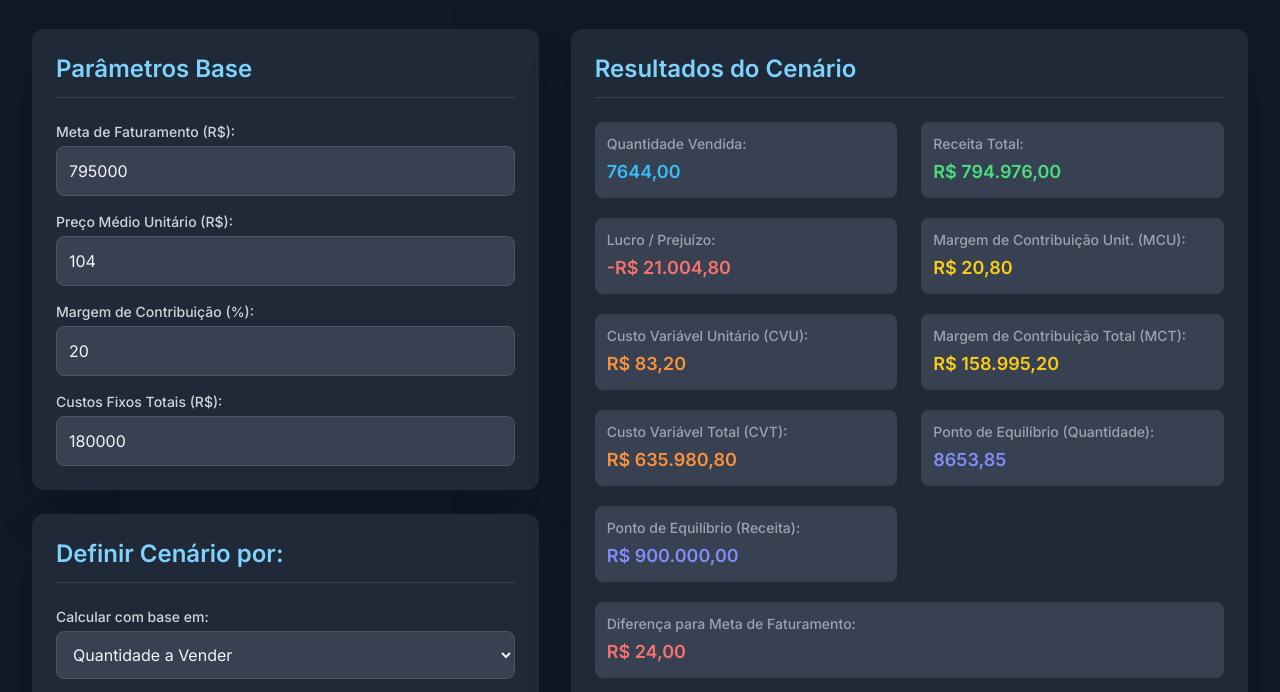
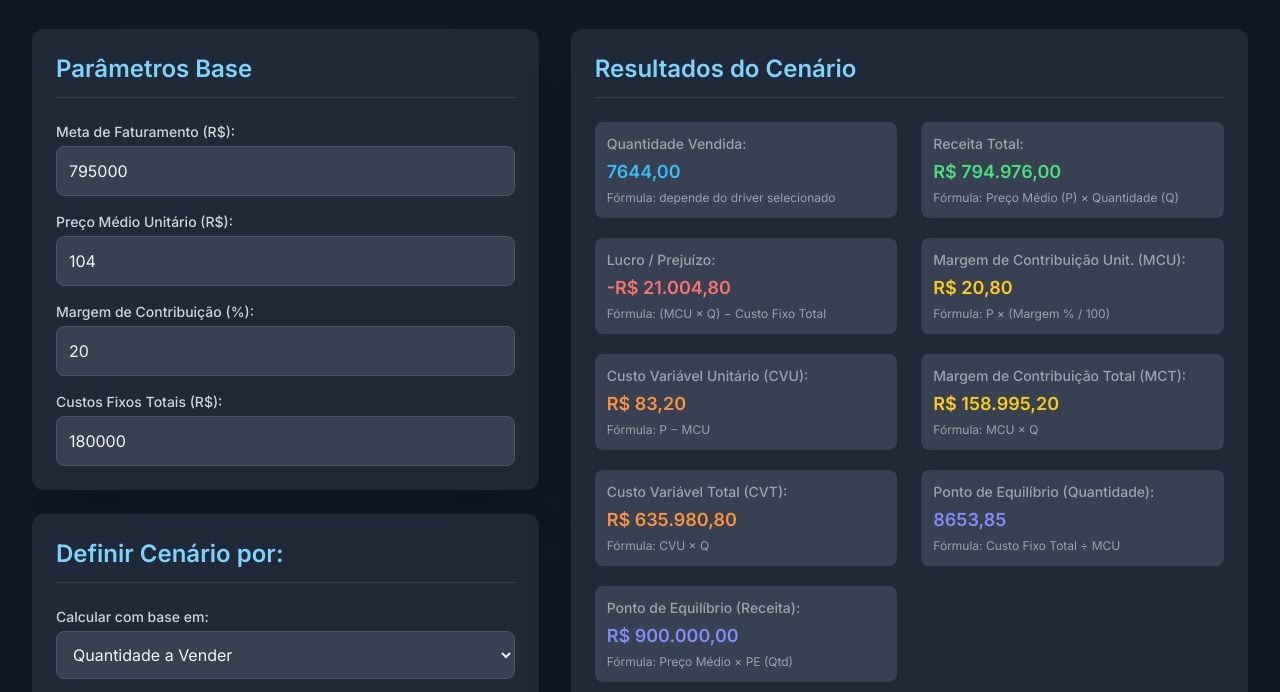
Before and after one commit to peixotooo/simulador, a plain HTML site: page index.html in a window 1280 px wide. Shown: the part 107-799 px from the top of the page. Drawn offline with nearby package versions, Linux system fonts and the light colour scheme.

Commit message:
Adiciona formulas dos indicadores

```diff
--- a/index.html
+++ b/index.html
@@ -103,42 +103,52 @@
                     <div class="p-3 bg-gray-700 rounded-lg">
                         <span class="font-medium text-gray-400 block mb-1">Quantidade Vendida:</span>
                         <span id="outputQuantidade" class="text-lg font-semibold text-sky-400"></span>
+                        <span class="block text-xs text-gray-400 mt-1">Fórmula: depende do driver selecionado</span>
                     </div>
                     <div class="p-3 bg-gray-700 rounded-lg">
                         <span class="font-medium text-gray-400 block mb-1">Receita Total:</span>
                         <span id="outputReceitaTotal" class="text-lg font-semibold text-green-400"></span>
+                        <span class="block text-xs text-gray-400 mt-1">Fórmula: Preço Médio (P) × Quantidade (Q)</span>
                     </div>
                     <div class="p-3 bg-gray-700 rounded-lg">
                         <span class="font-medium text-gray-400 block mb-1">Lucro / Prejuízo:</span>
                         <span id="outputLucro" class="text-lg font-semibold"></span> <!-- Cor dinâmica no JS -->
+                        <span class="block text-xs text-gray-400 mt-1">Fórmula: (MCU × Q) − Custo Fixo Total</span>
                     </div>
                      <div class="p-3 bg-gray-700 rounded-lg">
                         <span class="font-medium text-gray-400 block mb-1">Margem de Contribuição Unit. (MCU):</span>
                         <span id="outputMCU" class="text-lg font-semibold text-yellow-400"></span>
+                        <span class="block text-xs text-gray-400 mt-1">Fórmula: P × (Margem % / 100)</span>
                     </div>
                     <div class="p-3 bg-gray-700 rounded-lg">
                         <span class="font-medium text-gray-400 block mb-1">Custo Variável Unitário (CVU):</span>
                         <span id="outputCVU" class="text-lg font-semibold text-orange-400"></span>
+                        <span class="block text-xs text-gray-400 mt-1">Fórmula: P − MCU</span>
                     </div>
                     <div class="p-3 bg-gray-700 rounded-lg">
                         <span class="font-medium text-gray-400 block mb-1">Margem de Contribuição Total (MCT):</span>
                         <span id="outputMCT" class="text-lg font-semibold text-yellow-400"></span>
+                        <span class="block text-xs text-gray-400 mt-1">Fórmula: MCU × Q</span>
                     </div>
                     <div class="p-3 bg-gray-700 rounded-lg">
                         <span class="font-medium text-gray-400 block mb-1">Custo Variável Total (CVT):</span>
                         <span id="outputCVT" class="text-lg font-semibold text-orange-400"></span>
+                        <span class="block text-xs text-gray-400 mt-1">Fórmula: CVU × Q</span>
                     </div>
                     <div class="p-3 bg-gray-700 rounded-lg">
                         <span class="font-medium text-gray-400 block mb-1">Ponto de Equilíbrio (Quantidade):</span>
                         <span id="outputPEQtd" class="text-lg font-semibold text-indigo-400"></span>
+                        <span class="block text-xs text-gray-400 mt-1">Fórmula: Custo Fixo Total ÷ MCU</span>
                     </div>
                     <div class="p-3 bg-gray-700 rounded-lg">
                         <span class="font-medium text-gray-400 block mb-1">Ponto de Equilíbrio (Receita):</span>
                         <span id="outputPEReceita" class="text-lg font-semibold text-indigo-400"></span>
+                        <span class="block text-xs text-gray-400 mt-1">Fórmula: Preço Médio × PE (Qtd)</span>
                     </div>
                     <div id="outputDiffMetaContainer" class="p-3 bg-gray-700 rounded-lg sm:col-span-2" style="display: none;">
                         <span class="font-medium text-gray-400 block mb-1">Diferença para Meta de Faturamento:</span>
                         <span id="outputDiffMeta" class="text-lg font-semibold"></span> <!-- Cor dinâmica no JS -->
+                        <span class="block text-xs text-gray-400 mt-1">Fórmula: Meta − Receita Total</span>
                     </div>
                 </div>
             </section>
```
